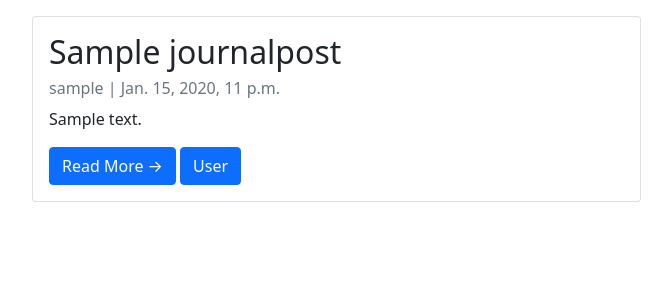
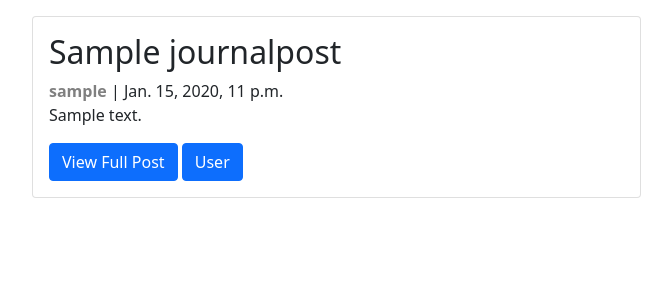
Before and after one commit to joelHilley/DreamJournalSocialNetwork, a Django app: page / in a window 1280 px wide. Shown: the part 82-382 px from the top of the page, without its empty margins (50-722 px from the left). Run offline with Django 3.2, Linux system fonts and the light colour scheme; tables that the repository leaves empty hold one stand-in row (values such as "Sample post"); some libraries are stand-ins or nearby versions.

Commit message:
Update home.html

```diff
--- a/dreamsite/templates/home.html
+++ b/dreamsite/templates/home.html
@@ -15,9 +15,10 @@
                 <div class="card mb-4">
                     <div class="card-body">
                         <h2 class="card-title">{{ post.title }}</h2>
-                        <p class="card-text text-muted h6">{{ post.username }} | {{ post.created_at}} </p>
+                        <a style= "color:gray; font-weight:bold; text-decoration:none" href="{% url 'user_detail' post.username_id %}">
+                        {{ post.username }}</a> | {{ post.created_at}}
                         <p class="card-text">{{post.content|slice:":500" }}</p>
-                        <a href="{% url 'post_detail' post.id %}" class="btn btn-primary">Read More &rarr;</a>
+                        <a href="{% url 'post_detail' post.id %}" class="btn btn-primary">View Full Post</a>
                         <a href="{% url 'user_detail' post.username_id %}" class="btn btn-primary">User</a>
                     </div>
                 </div>
@@ -37,9 +38,10 @@
                 <div class="card mb-4">
                     <div class="card-body">
                         <h2 class="card-title">{{ post.title }}</h2>
-                        <p class="card-text text-muted h6">{{ post.username }} | {{ post.created_at}} </p>
+                        <a style= "color:gray; font-weight:bold; text-decoration:none" href="{% url 'user_detail' post.username_id %}">
+                        {{ post.username }}</a> | {{ post.created_at}}
                         <p class="card-text">{{post.content|slice:":500" }}</p>
-                        <a href="{% url 'post_detail' post.id %}" class="btn btn-primary">Read More &rarr;</a>
+                        <a href="{% url 'post_detail' post.id %}" class="btn btn-primary">View Full Post</a>
                         <a href="{% url 'user_detail' post.username_id %}" class="btn btn-primary">User</a>
                     </div>
                 </div>
```
